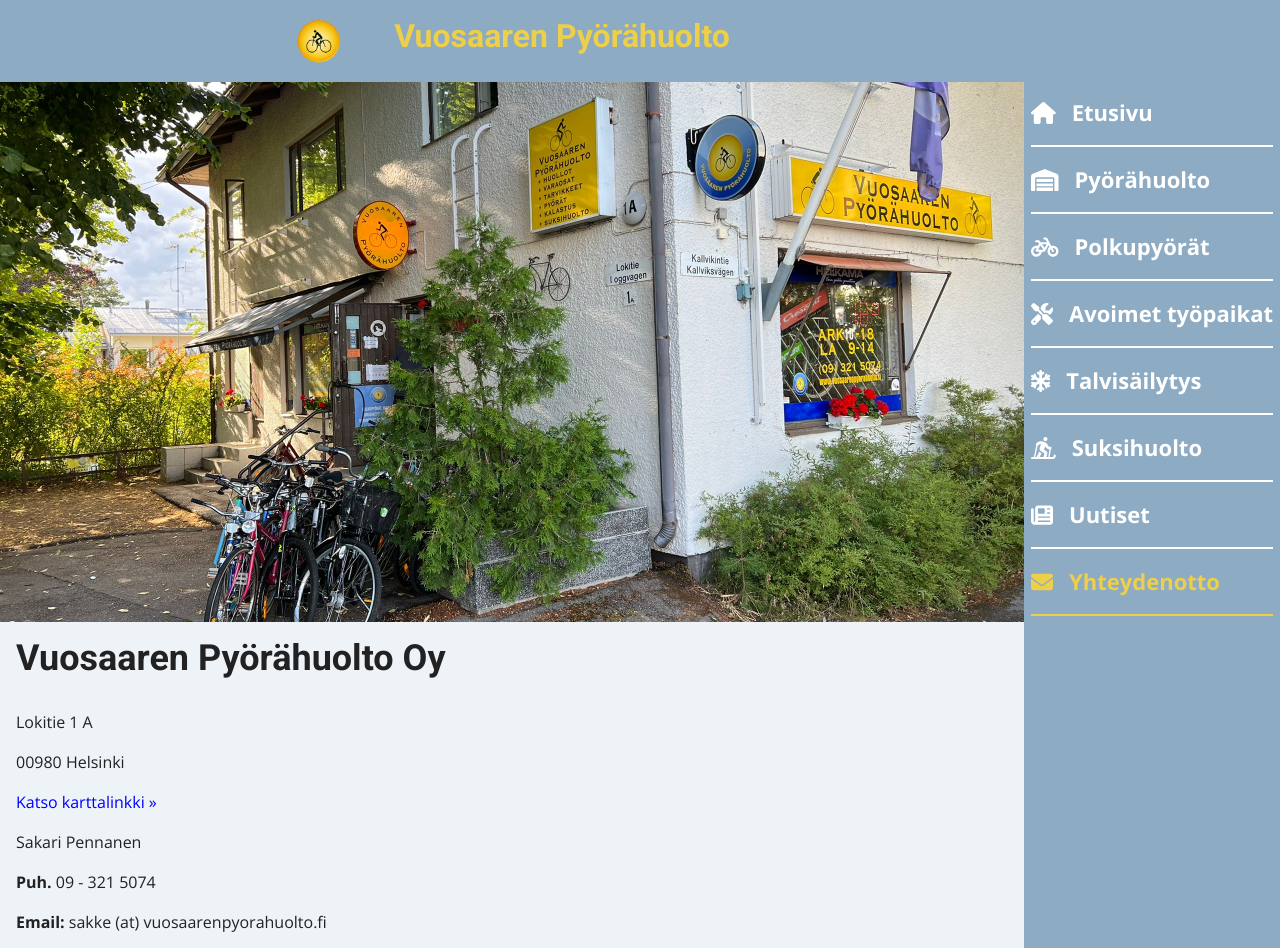
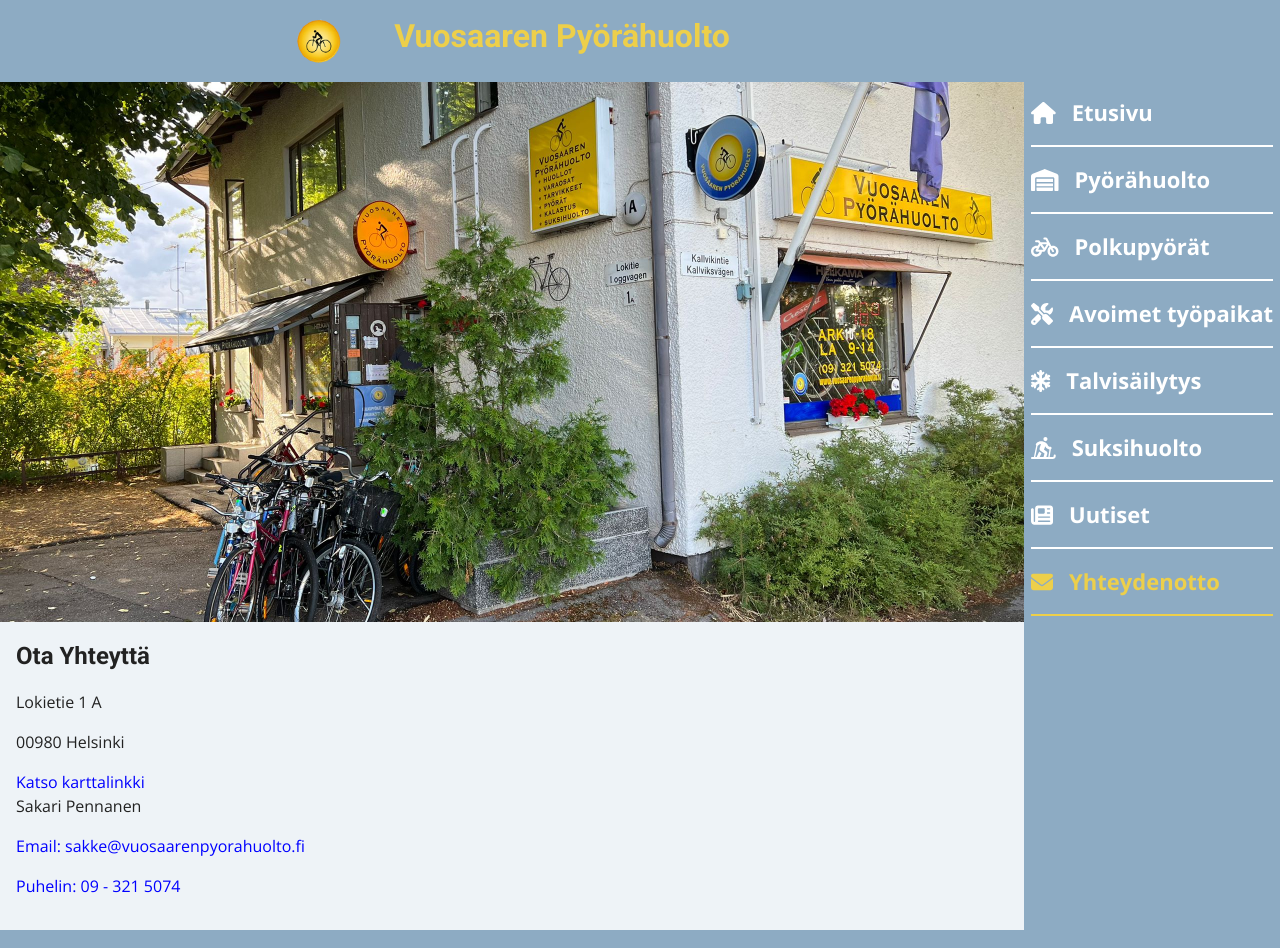
Before and after one commit to otsolap/Vuosaaren-pyorahuolto, a Next.js app: page /yhteydenotto in a window 1280 px wide. Shown: the top 948 px of the page. Built offline with nearby package versions, Linux system fonts and the light colour scheme.

Commit message:
refactoring some elements so that end user has less work to do for himself

```diff
--- a/components/navigation/Footer.js
+++ b/components/navigation/Footer.js
@@ -10,11 +10,11 @@
     return (
         <footer id={styles.Footer}>
             <div className={`container ${styles.footerHeader}`}>
-                {FooterContent.Footer.logoImage && (
+                {FooterContent.Information.logoImage && (
                     <div className={styles.footerLogoContainer}>
                         <Image
-                            src={FooterContent.Footer.logoImage}
-                            alt={FooterContent.Footer.logoAlt}
+                            src={FooterContent.Information.logoImage}
+                            alt={FooterContent.Information.logoAlt}
                             width={100}
                             height={100}
                             quality={100}
@@ -26,9 +26,9 @@
                 )}
             </div>
             <div className={styles.columnContainer}>
-                <FooterColumnContact {...FooterContent.Footer.FooterContact} />
-                <FooterColumnPayment {...FooterContent.Footer.FooterPayment} />
-                <FooterColumnCompany {...FooterContent.Footer.FooterCompany} />
+                <FooterColumnContact {...FooterContent.Information.Contact} />
+                <FooterColumnPayment {...FooterContent.Information.Payment} />
+                <FooterColumnCompany {...FooterContent.Information.Company} />
             </div>
         </footer>
     )
--- a/content/contact.json
+++ b/content/contact.json
@@ -4,9 +4,6 @@
     "ImageAltText": "Vuosaaren Pyörähuollon liike",
     "MobileHeroImage": "/images/Vuosaaren_liike.jpeg",
     "HeroTitle": "Vuosaaren Pyörähuolto Oy"
-  },
-  "Markdown": {
-    "body": "Lokitie 1 A \n\n00980 Helsinki \n\n[Katso karttalinkki » ](https://www.google.com/maps/place/Vuosaaren+Py%C3%B6r%C3%A4huolto+Oy/@60.2096393,25.1353457,18.75z/data=!4m13!1m7!3m6!1s0x46920f349433f7c7:0xe0d2f6ec9858d5cf!2sLokitie+1A,+00980+Helsinki,+Suomi!3b1!8m2!3d60.2097344!4d25.1354532!3m4!1s0x46920f109bc937b3:0xccbab05c82e002c1!8m2!3d60.2097379!4d25.1353998)\n\nSakari Pennanen \n\n**Puh.** 09 - 321 5074 \n\n**Email:** sakke (at) vuosaarenpyorahuolto.fi"
   },
   "meta": {
     "title": "Vuosaaren Pyörähuolto Oy",
--- a/content/site.json
+++ b/content/site.json
@@ -50,10 +50,10 @@
   "openModal": "Lisää",
   "closeModal": "Vähemmän"
   },
-  "Footer": {
+  "Information": {
     "logoImage": "/images/Pyorahuolto_Logo.png",
     "logoAlt": "",
-    "FooterContact": {
+    "Contact": {
         "open": true,
         "title": "Ota Yhteyttä",
         "description": "Sakari Pennanen",
@@ -68,7 +68,7 @@
           }
       ]
     },
-    "FooterPayment": {
+    "Payment": {
       "open": true,
       "title": "Maksutavat",
       "description": "Maksuvälineinä meillä käy: Käteinen, pankkikortti, Ecster, Eurocard, Mastercard, Visa-Electron ja Maestro.",
@@ -99,7 +99,7 @@
         }
       ]
     },
-    "FooterCompany": {
+    "Company": {
         "open": true,
         "title": "Vuosaaren Pyörähuolto",
         "address": "Lokietie 1 A",
--- a/pages/yhteydenotto.js
+++ b/pages/yhteydenotto.js
@@ -1,15 +1,45 @@
 import React from 'react'
 import Meta from '@components/Meta'
 import Hero from '@components/Hero'
-import MarkdownBlock from '@components/MarkdownBlock'
 
-const Contact = ({ meta, hero, markdown }) => {
+const Contact = ({ meta, hero, information }) => {
+    const contact = information.contact
+    const company = information.company
+
+    const contactInfo = contact.contactList.map((contacts, i) => {
+        return (
+            <p key={i}>
+                {contacts.title === 'Email' ? (
+                    <a href={`mailto:${contacts.url}`} target="_blank" rel="noopener noreferrer">
+                        {contacts.title}: {contacts.url}
+                    </a>
+                ) : (
+                    ""
+                )}
+                {contacts.title === 'Puhelin' ? (
+                    <a href={`tel:${contacts.url}`} target="_blank" rel="noopener noreferrer">
+                        {contacts.title}: {contacts.url}
+                    </a>
+                ) : (
+                    ""
+                )}
+            </p>
+        )
+    })
+
     return (
         <>
             <Meta meta={meta} />
             <section id="contact">
                 <Hero hero={hero} />
-                <MarkdownBlock markdown={markdown} />
+                <div className="contact-info-wrapper">
+                    <h2>{contact.title}</h2>
+                    <p>{company.address}</p>
+                    <p>{company.postalCode}</p>
+                    <a href={company.mapURL} target="_blank" rel="noopener noreferrer">{company.mapCTATitle}</a>
+                    <p>{contact.description}</p>
+                    {contactInfo}
+                </div>
             </section>
         </>
     )
@@ -18,18 +48,20 @@
 export default Contact
 
 export async function getStaticProps() {
+    const home = await import(`../content/home.json`)
+    const site = await import(`../content/site.json`)
     const contact = await import(`../content/contact.json`)
 
     return {
         props: {
             hero: {
-                DesktopHeroImage: contact.Hero.DesktopHeroImage,
-                MobileHeroImage: contact.Hero.MobileHeroImage,
-                ImageAltText: contact.Hero.ImageAltText,
-                HeroTitle: contact.Hero.HeroTitle,
+                DesktopHeroImage: home.Hero.DesktopHeroImage,
+                MobileHeroImage: home.Hero.MobileHeroImage,
+                ImageAltText: home.Hero.ImageAltText,
             },
-            markdown: {
-                body: contact.Markdown.body,
+            information: {
+                contact: site.Information.Contact,
+                company: site.Information.Company
             },
             meta: {
                 title: contact.meta.title,
--- a/styles/globals.scss
+++ b/styles/globals.scss
@@ -86,6 +86,20 @@
 	display: none;
 }
 
+/* Contact-Page */
+.contact-info-wrapper {
+	padding: $single;
+
+	h2, p, a {
+		padding-bottom: $single;
+	}
+
+	a {
+		color: $blue;
+	}
+}
+
+
 
 /* DESKTOP STYLES */
 @media (min-width: $container-desktop) {
```
